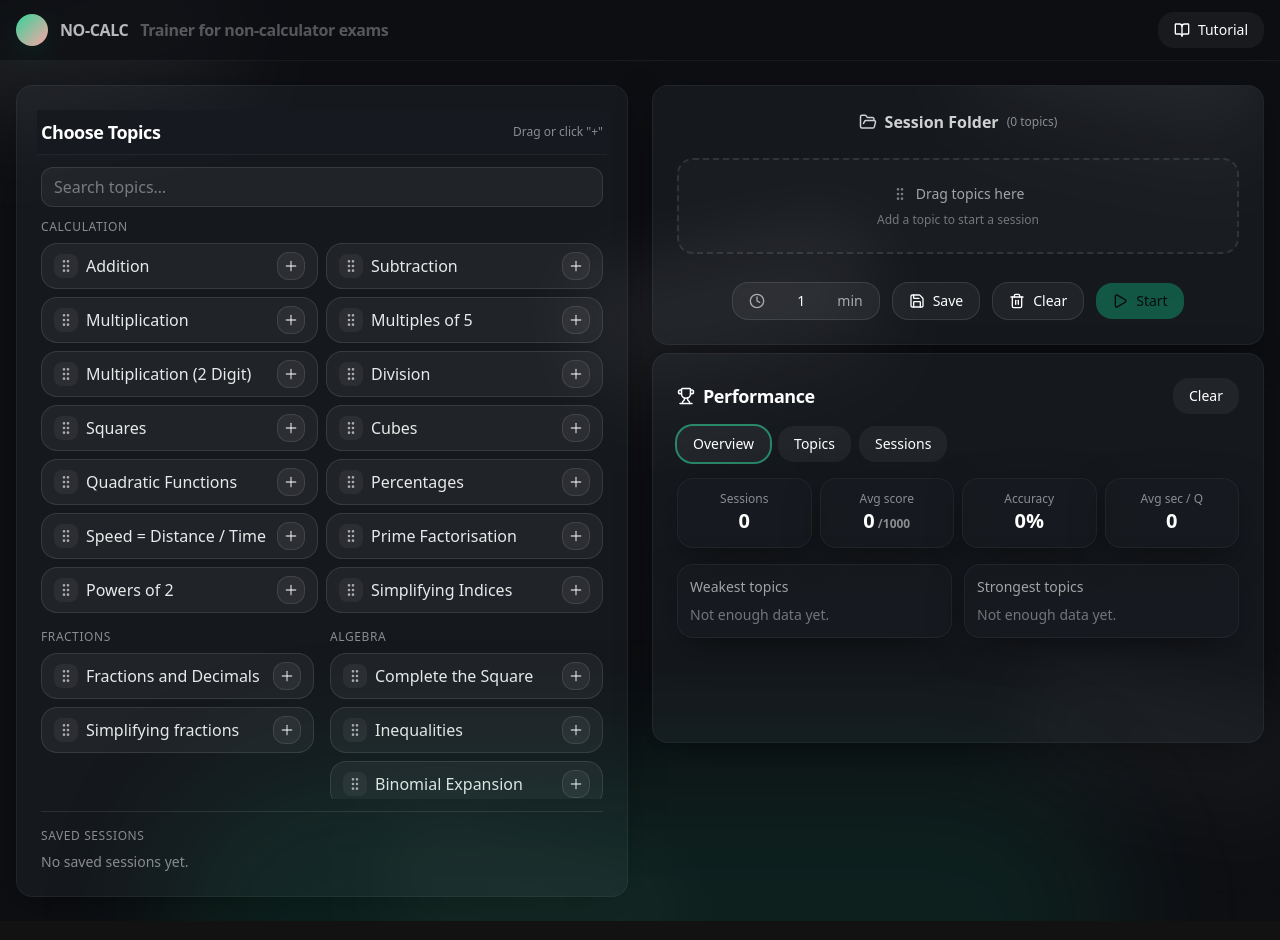
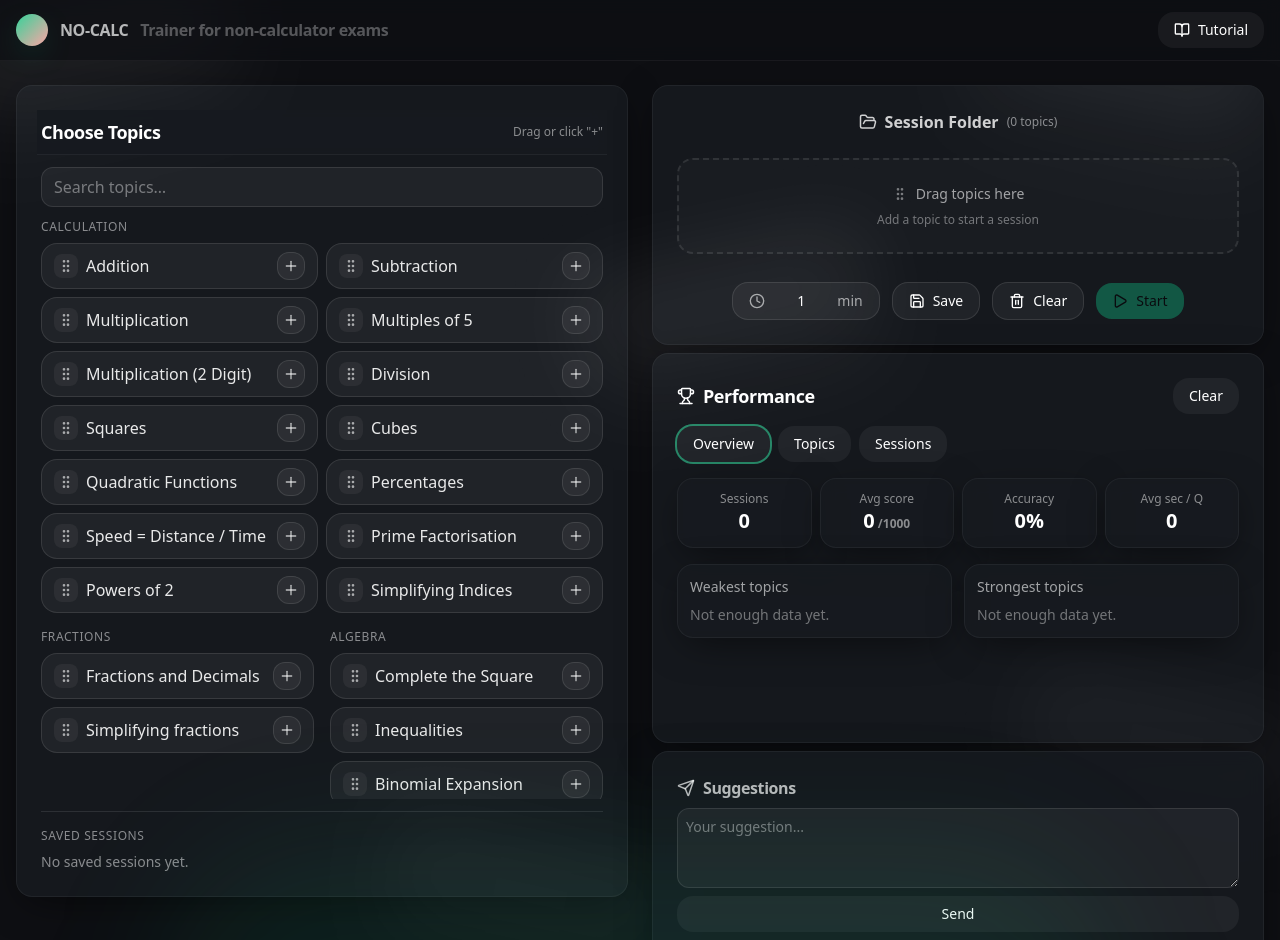
Before and after one commit to connor-robinson/esat-trainer, a React (Vite) app: page / in a window 1280 px wide. Shown: the top 940 px of the page. Built offline with nearby package versions, Linux system fonts and the light colour scheme.

Commit message:
added suggestions form

```diff
--- a/src/App.jsx
+++ b/src/App.jsx
@@ -1,5 +1,5 @@
 import { restrictToWindowEdges } from "@dnd-kit/modifiers";
-import { Play, Save, Clock, FolderOpen, BookOpen, X, Check, Trash2, Trophy, Eye, GripVertical, Wrench, Plus, ChevronLeft, ChevronRight, ArrowLeft, AlertTriangle} from "lucide-react";
+import { Send, Play, Save, Clock, FolderOpen, BookOpen, X, Check, Trash2, Trophy, Eye, GripVertical, Wrench, Plus, ChevronLeft, ChevronRight, ArrowLeft, AlertTriangle} from "lucide-react";
 import React, { useMemo, useState, useEffect, useRef } from "react";
 import { DndContext, useDroppable, useDraggable, pointerWithin, DragOverlay } from "@dnd-kit/core";
 import { SortableContext, useSortable, verticalListSortingStrategy } from "@dnd-kit/sortable";
@@ -1622,6 +1622,7 @@ const startBlockReason = !folderTopics.length
             topicMap={topicMap}
             highlightId={lastEntryId}
           />
+          <SuggestionsPanel />
           </div>
       </div>
 
@@ -1646,6 +1647,38 @@ function PanelGloss(){
     <div className="pointer-events-none absolute -top-24 -left-16 h-40 w-72 -rotate-12 bg-gradient-to-b from-white/10 to-transparent blur-2xl" />
     <div className="pointer-events-none absolute -bottom-28 -right-10 h-40 w-72 rotate-12 bg-gradient-to-b from-white/5 to-transparent blur-2xl" />
   </>);
+}
+
+function SuggestionsPanel() {
+  return (
+    <div className={`${panel} mt-6`}>
+       <div className="flex items-center gap-2 mb-2">
+        <Send size={18} className="text-white/70 relative" />
+        <h2 className="text-white/70 font-semibold tracking-tight">Suggestions</h2>
+      </div>
+      <form
+        action="https://formspree.io/f/mzzjpegb" // ⬅️ replace with your Formspree endpoint
+        method="POST"
+        className="flex flex-col gap-2"
+      >
+        <textarea
+          name="message"
+          placeholder="Your suggestion..."
+          required
+          className="
+    rounded-xl bg-white/5 border border-white/10 p-2 text-sm text-white/90
+    placeholder:text-white/40 min-h-[80px]
+    focus:outline-none focus:ring-2 focus:ring-emerald-400/40 focus:border-emerald-400/30
+  "/>
+        <button type="submit" className={btnGhost}>
+          Send
+        </button>
+      </form>
+      <p className="text-xs text-white/40 mt-2">
+        This is a relatively new concept... Any small details would be appreciated!
+      </p>
+    </div>
+  );
 }
 
 
```
